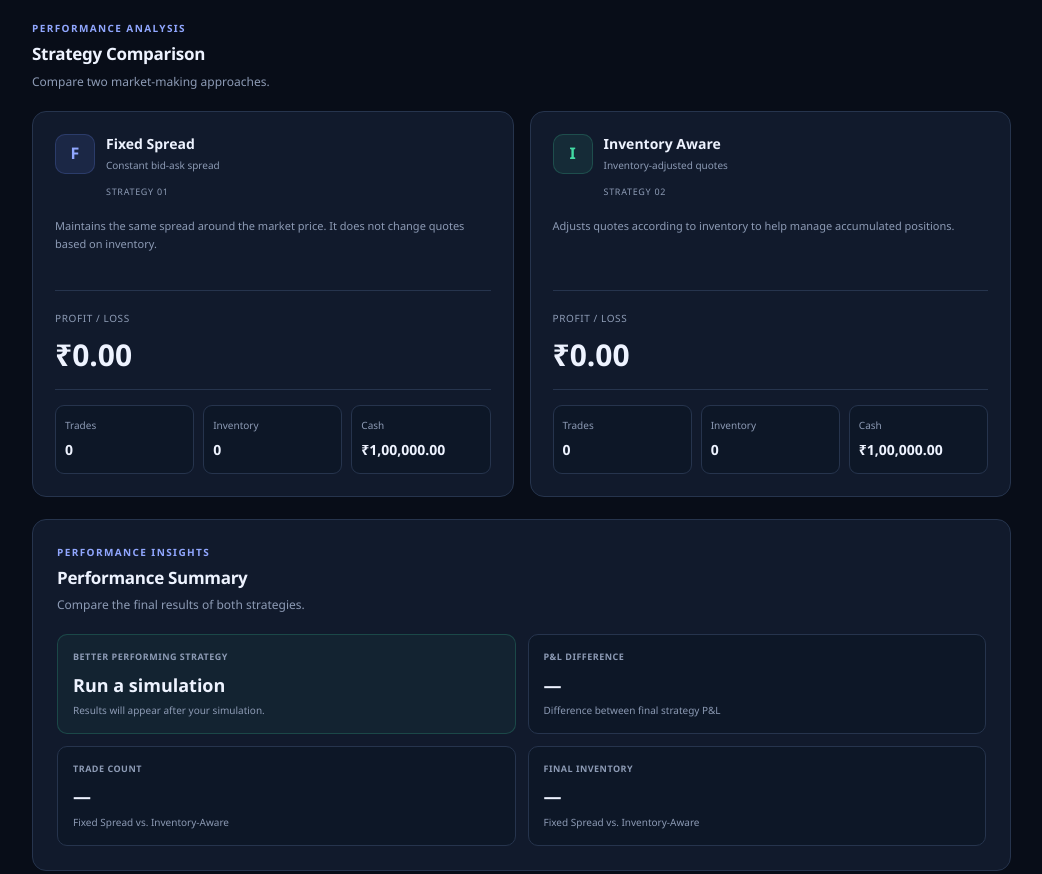
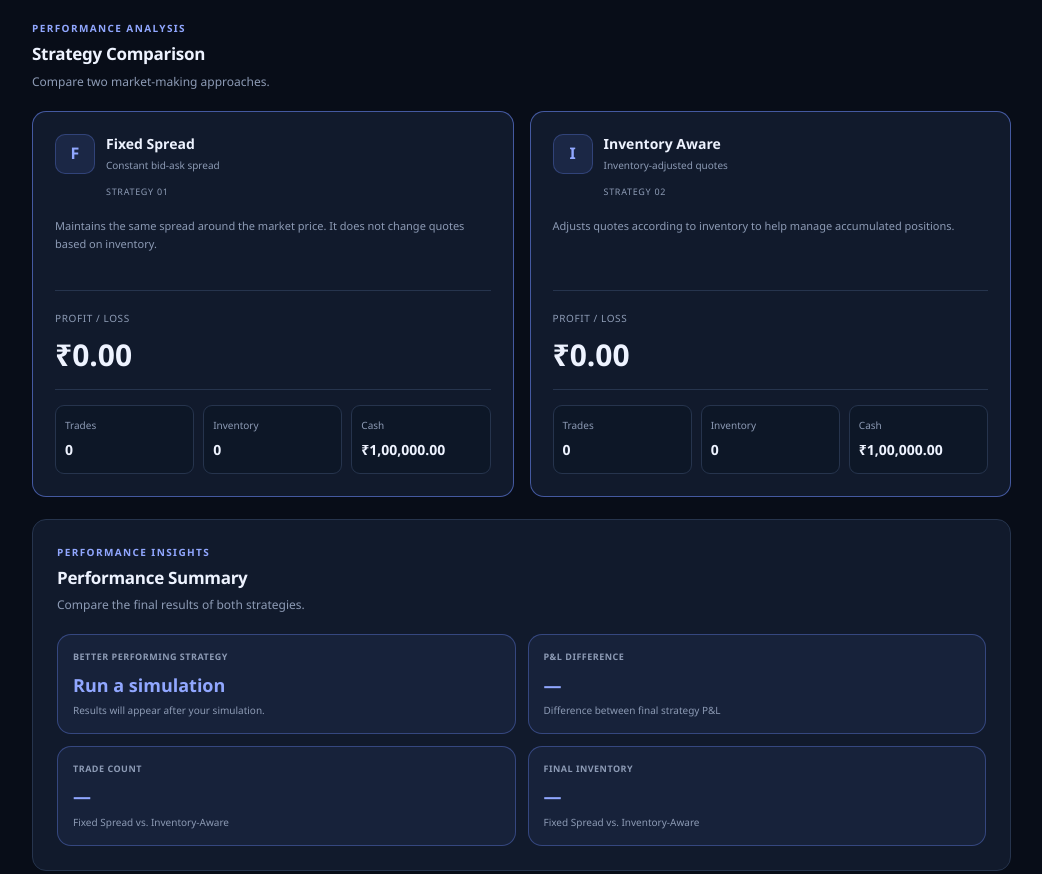
Before and after one commit to Manashwini-1903/Tradex, a website: page frontend/index.html in a window 1280 px wide. Shown: the part 1403-2277 px from the top of the page, without its empty margins (231-1273 px from the left). Drawn offline with nearby package versions, Linux system fonts and the light colour scheme.

Commit message:
changed bg color

```diff
--- a/frontend/style.css
+++ b/frontend/style.css
@@ -1324,11 +1324,18 @@ select:focus-visible {
 }
 
 @media (hover: none) {
-    .metric:hover,
-    .strategy-card:hover {
-        border-color: var(--border);
-    }
+.metric:hover {
+border-color: var(--border);
 }
+
+
+.strategy-card:hover {
+    border-color: rgba(109, 140, 255, 0.55);
+}
+
+
+}
+
 
 @media (prefers-reduced-motion: reduce) {
     *,
@@ -1339,3 +1346,49 @@ select:focus-visible {
         transition-duration: 0.01ms !important;
     }
 }
+
+/* Match Fixed Spread and Inventory Aware colors */
+
+.strategy-card:has(.strategy-icon.fixed),
+.strategy-card:has(.strategy-icon.inventory) {
+border: 1px solid rgba(109, 140, 255, 0.55);
+}
+
+.strategy-card:has(.strategy-icon.fixed):hover,
+.strategy-card:has(.strategy-icon.inventory):hover {
+border-color: #91a7ff;
+}
+
+/* Give both strategy icons the same blue styling */
+.strategy-icon.fixed,
+.strategy-icon.inventory {
+color: var(--blue-light);
+background: rgba(109, 140, 255, 0.12);
+border: 1px solid rgba(109, 140, 255, 0.28);
+}
+/* Keep the better-performing strategy consistent with the blue theme */
+.winner-item {
+background: rgba(109, 140, 255, 0.07);
+border: 1px solid rgba(109, 140, 255, 0.35);
+}
+
+.winner-item h3 {
+color: var(--blue-light);
+}
+/* Keep all four Performance Summary cards consistent */
+
+.comparison-grid .comparison-item {
+background: rgba(109, 140, 255, 0.07);
+border: 1px solid rgba(109, 140, 255, 0.35);
+border-radius: var(--radius);
+}
+
+/* Make all four summary values the same blue */
+.comparison-grid .comparison-item h3 {
+color: var(--blue-light);
+}
+
+/* Consistent hover effect */
+.comparison-grid .comparison-item:hover {
+border-color: var(--blue-light);
+}
```
